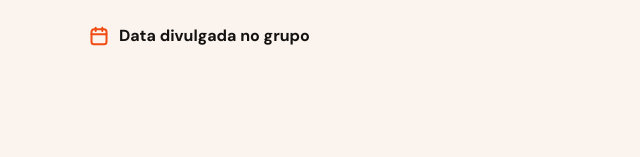
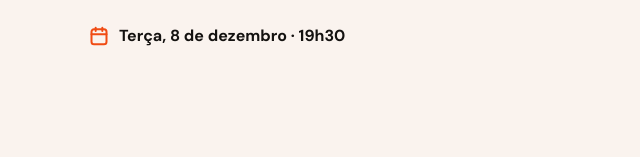
Before and after one commit to atendimento-del/site_impulsionamento, a plain HTML site: page index.html in a window 1280 px wide. Shown: the part 499-656 px from the top of the page, without its empty margins (319-959 px from the left). Drawn offline with Linux system fonts and the light colour scheme.

Commit message:
Add files via upload

```diff
--- a/index.html
+++ b/index.html
@@ -17,7 +17,7 @@
   window.LIVE = {
     linkGrupo: "https://chat.whatsapp.com/HPvyeYdG68nClGQnIMuBXC?mode=gi_t",
     // Ex.: "Quinta, 4 de dezembro · 20h". Vazio = "Data divulgada no grupo"
-    dataHora: ""
+    dataHora: "Terça, 8 de dezembro · 19h30"
   };
 </script>
 <!-- Meta Pixel Code -->
```
